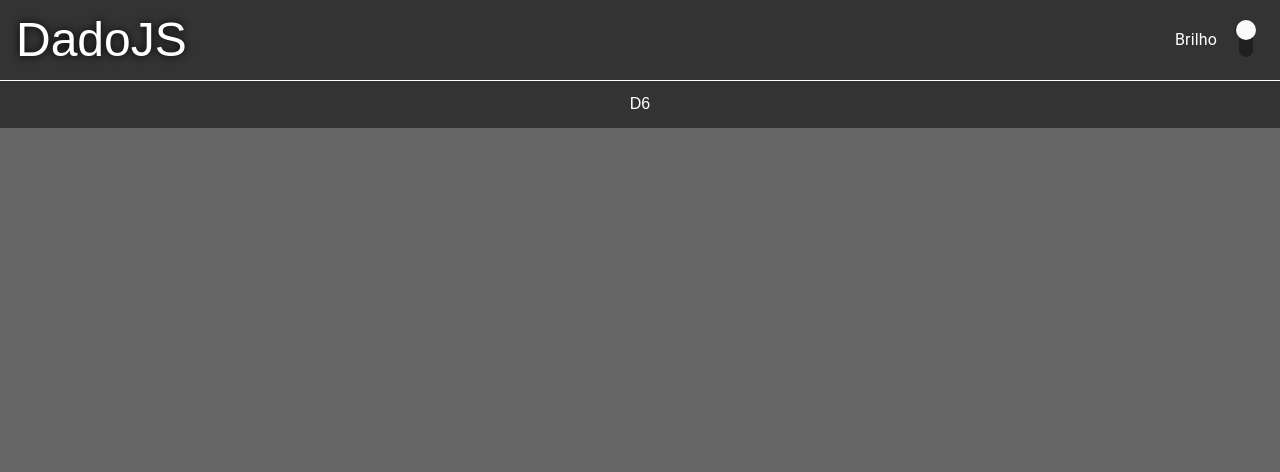
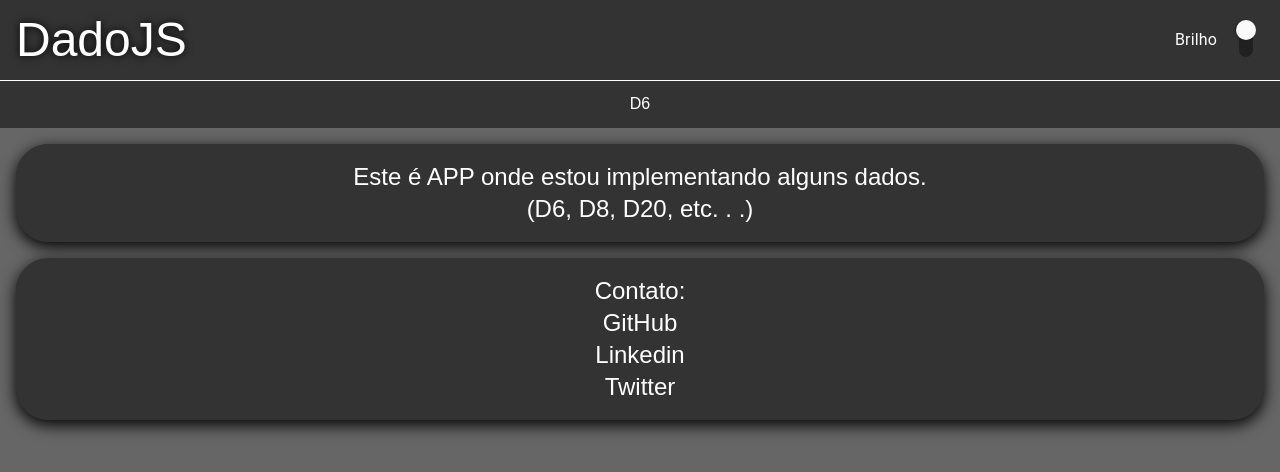
Before and after one commit to Tetr4k/dadojs, a React (Create React App) app: page / in a window 1280 px wide. Shown: the top 472 px of the page. Built offline with nearby package versions, Linux system fonts and the light colour scheme.

Commit message:
Correção de path

```diff
--- a/src/App.js
+++ b/src/App.js
@@ -15,7 +15,7 @@ function App() {
       <Cabecalho/>
       <Navegacao/>
       <Switch>
-        <Route exact path='/dadojs'>
+        <Route exact path='/'>
           <Conteudo>
             <CaixaTexto>
               Este é APP onde estou implementando alguns dados.
@@ -37,7 +37,7 @@ function App() {
             </CaixaTexto>
           </Conteudo>
         </Route>
-        <Route path='/dadojs/dado6'>
+        <Route path='/dado6'>
           <Conteudo>
             <CaixaTexto>Clique no dado para jogar!</CaixaTexto>
             <PaginaDado6/>
```
